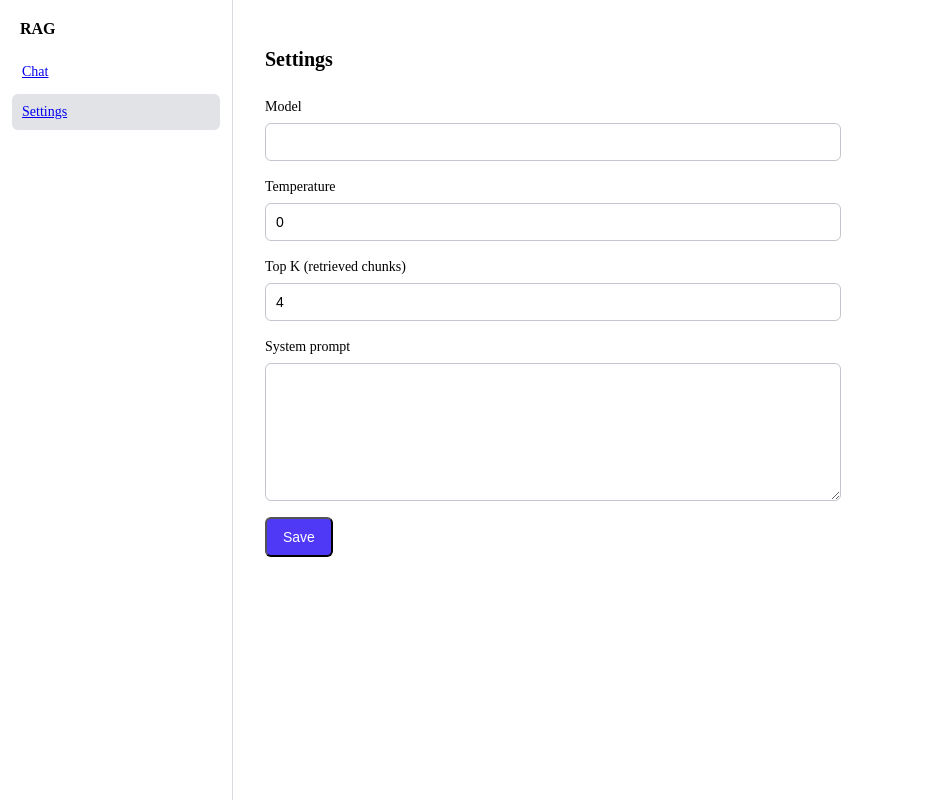
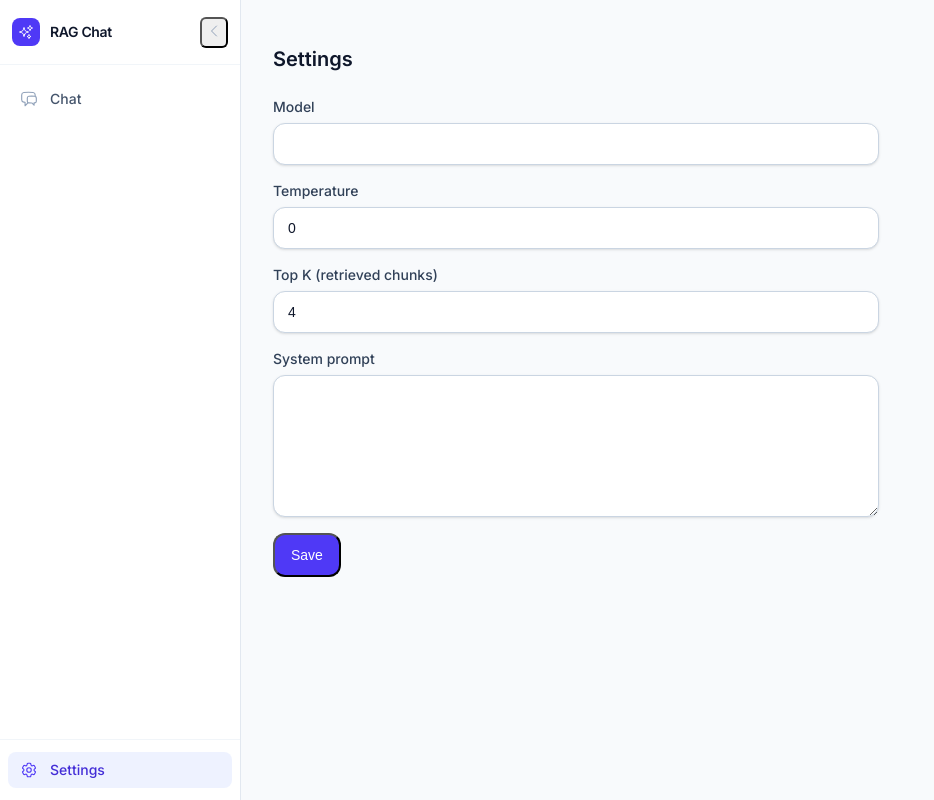
Before and after one commit to hadifar/rag, a React (Vite) app in the folder frontend/: page /settings in a window 1280 px wide. Shown: the whole page, without its empty margins (0-934 px from the left). Built offline with nearby package versions, Linux system fonts and the light colour scheme.

Commit message:
feat: nav item ui updated

```diff
--- a/frontend/package.json
+++ b/frontend/package.json
@@ -11,6 +11,7 @@
   },
   "dependencies": {
     "@chatui/core": "^3.8.0",
+    "@heroicons/react": "^2.2.0",
     "@microsoft/fetch-event-source": "^2.0.1",
     "react": "^19.2.8",
     "react-dom": "^19.2.8",
--- a/frontend/src/components/layout/AppLayout.tsx
+++ b/frontend/src/components/layout/AppLayout.tsx
@@ -3,7 +3,7 @@ import Sidebar from './Sidebar';
 
 export default function AppLayout() {
   return (
-    <div className="flex h-full">
+    <div className="flex h-full bg-slate-50 overflow-hidden">
       <Sidebar />
       <main className="h-full min-w-0 flex-1 overflow-y-auto">
         <Outlet />
--- a/frontend/src/components/layout/Sidebar.tsx
+++ b/frontend/src/components/layout/Sidebar.tsx
@@ -1,28 +1,107 @@
+import { useState } from 'react';
 import { NavLink } from 'react-router-dom';
+import {
+  ChatBubbleLeftRightIcon,
+  Cog6ToothIcon,
+  ChevronLeftIcon,
+  ChevronRightIcon,
+  SparklesIcon,
+} from '@heroicons/react/24/outline';
 
-const links = [
-  { to: '/', label: 'Chat', end: true },
-  { to: '/settings', label: 'Settings', end: false },
-];
+type NavItem = { to: string; label: string; Icon: typeof SparklesIcon };
 
-export default function Sidebar() {
+const mainLinks: NavItem[] = [{ to: '/', label: 'Chat', Icon: ChatBubbleLeftRightIcon }];
+const footerLinks: NavItem[] = [{ to: '/settings', label: 'Settings', Icon: Cog6ToothIcon }];
+
+function SidebarLink({ to, label, Icon, isCollapsed }: NavItem & { isCollapsed: boolean }) {
   return (
-    <nav className="flex w-52 shrink-0 flex-col gap-1 border-r border-gray-500/25 px-3 py-4">
-      <div className="px-2 pb-3 pt-1 font-semibold">RAG</div>
-      {links.map(({ to, label, end }) => (
     <NavLink
-          key={to}
       to={to}
-          end={end}
+      end={to === '/'}
+      title={isCollapsed ? label : undefined}
       className={({ isActive }) =>
-            `rounded-md px-2.5 py-2 text-sm hover:bg-gray-500/10 ${
-              isActive ? 'bg-gray-500/20 font-medium' : ''
+        `flex items-center gap-3 rounded-lg px-3 py-2 text-sm font-medium no-underline transition-colors ${
+          isCollapsed ? 'justify-center' : ''
+        } ${
+          isActive
+            ? 'bg-indigo-50 text-indigo-700'
+            : 'text-slate-600 hover:bg-slate-100 hover:text-slate-900'
         }`
       }
     >
-          {label}
+      {({ isActive }) => (
+        <>
+          <Icon
+            className={`shrink-0 ${isActive ? 'text-indigo-600' : 'text-slate-400'}`}
+            style={{ height: '1.125rem', width: '1.125rem' }}
+          />
+          {!isCollapsed && label}
+        </>
+      )}
     </NavLink>
+  );
+}
+
+export default function Sidebar() {
+  const [isCollapsed, setIsCollapsed] = useState(false);
+
+  return (
+    <aside
+      className={`${
+        isCollapsed ? 'w-16' : 'w-60'
+      } shrink-0 bg-white border-r border-slate-200 flex flex-col transition-all duration-300 overflow-hidden`}
+    >
+      {/* Brand */}
+      <div className="h-16 flex items-center px-3 border-b border-slate-100 shrink-0">
+        <div
+          className={`flex items-center gap-2.5 flex-1 min-w-0 ${isCollapsed ? 'justify-center' : ''}`}
+        >
+          <div className="h-7 w-7 rounded-lg bg-indigo-600 flex items-center justify-center shrink-0">
+            <SparklesIcon className="h-4 w-4 text-white" />
+          </div>
+          {!isCollapsed && (
+            <span className="text-sm font-semibold text-slate-900 tracking-tight truncate">
+              RAG Chat
+            </span>
+          )}
+        </div>
+        {!isCollapsed && (
+          <button
+            onClick={() => setIsCollapsed(true)}
+            className="shrink-0 p-1 rounded-md text-slate-400 hover:bg-slate-100 hover:text-slate-600 transition-colors"
+            title="Collapse sidebar"
+          >
+            <ChevronLeftIcon className="h-4 w-4" />
+          </button>
+        )}
+      </div>
+
+      {/* Expand button (collapsed state) */}
+      {isCollapsed && (
+        <div className="flex justify-center py-2 border-b border-slate-100 shrink-0">
+          <button
+            onClick={() => setIsCollapsed(false)}
+            className="p-1 rounded-md text-slate-400 hover:bg-slate-100 hover:text-slate-600 transition-colors"
+            title="Expand sidebar"
+          >
+            <ChevronRightIcon className="h-4 w-4" />
+          </button>
+        </div>
+      )}
+
+      {/* Nav */}
+      <nav className="flex-1 py-4 px-2 space-y-0.5 overflow-y-auto">
+        {mainLinks.map((link) => (
+          <SidebarLink key={link.to} {...link} isCollapsed={isCollapsed} />
         ))}
       </nav>
+
+      {/* Footer */}
+      <div className="border-t border-slate-100 px-2 py-3 space-y-0.5 shrink-0">
+        {footerLinks.map((link) => (
+          <SidebarLink key={link.to} {...link} isCollapsed={isCollapsed} />
+        ))}
+      </div>
+    </aside>
   );
 }
--- a/frontend/src/index.css
+++ b/frontend/src/index.css
@@ -1,8 +1,10 @@
+@import url('https://fonts.googleapis.com/css2?family=Inter:wght@400;500;600;700&display=swap');
 @layer theme, base, components, utilities;
 @import 'tailwindcss/theme.css' layer(theme);
 @import 'tailwindcss/utilities.css' layer(utilities);
 
 :root {
+  --font-sans: 'Inter', ui-sans-serif, system-ui, -apple-system, sans-serif;
   color-scheme: light dark;
   font-synthesis: none;
   text-rendering: optimizeLegibility;
@@ -16,3 +18,29 @@ body,
   height: 100%;
   margin: 0;
 }
+
+body {
+  font-family: var(--font-sans);
+}
+
+/* Scrollbar polish */
+::-webkit-scrollbar {
+  width: 6px;
+  height: 6px;
+}
+::-webkit-scrollbar-track {
+  background: transparent;
+}
+::-webkit-scrollbar-thumb {
+  background: #cbd5e1;
+  border-radius: 3px;
+}
+::-webkit-scrollbar-thumb:hover {
+  background: #94a3b8;
+}
+
+/* Focus visible ring — consistent across interactive elements */
+:focus-visible {
+  outline: 2px solid #6366f1;
+  outline-offset: 2px;
+}
--- a/frontend/src/pages/SettingsPage.tsx
+++ b/frontend/src/pages/SettingsPage.tsx
@@ -2,8 +2,8 @@ import { type SubmitEvent, useState } from 'react';
 import type { Settings } from '../types';
 
 const inputCls =
-  'rounded-md border border-gray-500/40 bg-transparent px-2.5 py-2 text-sm font-normal focus:outline-none focus:ring-2 focus:ring-indigo-500';
-const labelCls = 'flex flex-col gap-1.5 text-sm font-medium';
+  'w-full rounded-xl border border-slate-300 bg-white px-3.5 py-2.5 text-sm font-normal text-slate-900 placeholder-slate-400 shadow-sm focus:outline-none focus:ring-2 focus:ring-indigo-500 focus:border-transparent transition';
+const labelCls = 'flex flex-col gap-1.5 text-sm font-medium text-slate-700';
 
 const DEFAULTS: Settings = { model: '', temperature: 0, top_k: 4, system_prompt: '' };
 
@@ -20,7 +20,7 @@ export default function SettingsPage() {
 
   return (
     <form className="flex max-w-xl flex-col gap-4 p-8" onSubmit={handleSubmit}>
-      <h1 className="mb-2 text-xl font-semibold">Settings</h1>
+      <h1 className="mb-2 text-xl font-semibold text-slate-900">Settings</h1>
 
       <label className={labelCls}>
         Model
@@ -57,7 +57,7 @@ export default function SettingsPage() {
       <div className="flex items-center gap-3">
         <button
           type="submit"
-          className="rounded-md bg-indigo-600 px-4 py-2 text-sm font-medium text-white hover:bg-indigo-700"
+          className="rounded-xl bg-indigo-600 px-4 py-2.5 text-sm font-medium text-white hover:bg-indigo-700"
         >
           Save
         </button>
```
Also changed, not shown: 1 other file (tests, documents, lock files or other folders). Lines whose indentation alone changed are shown as unchanged.
